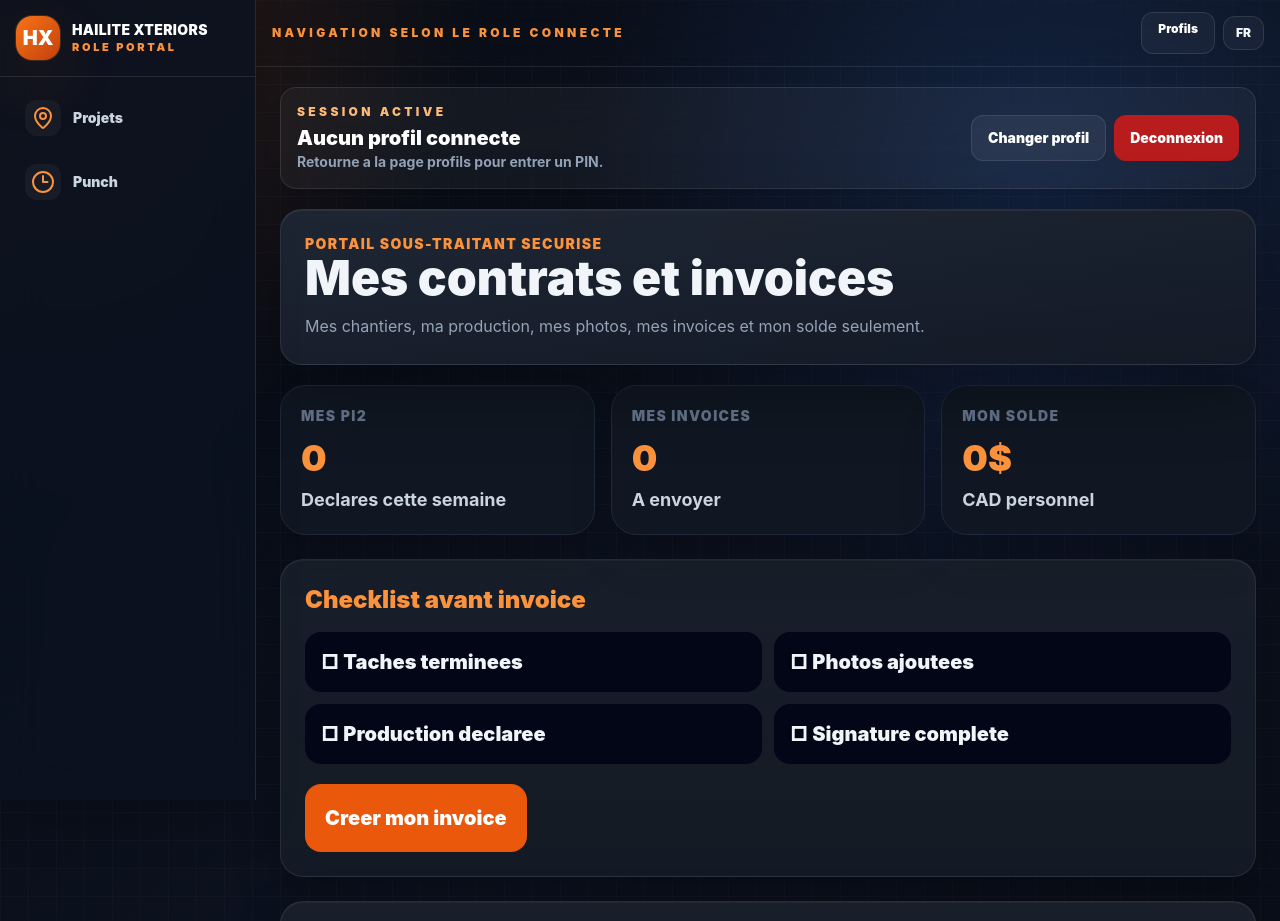
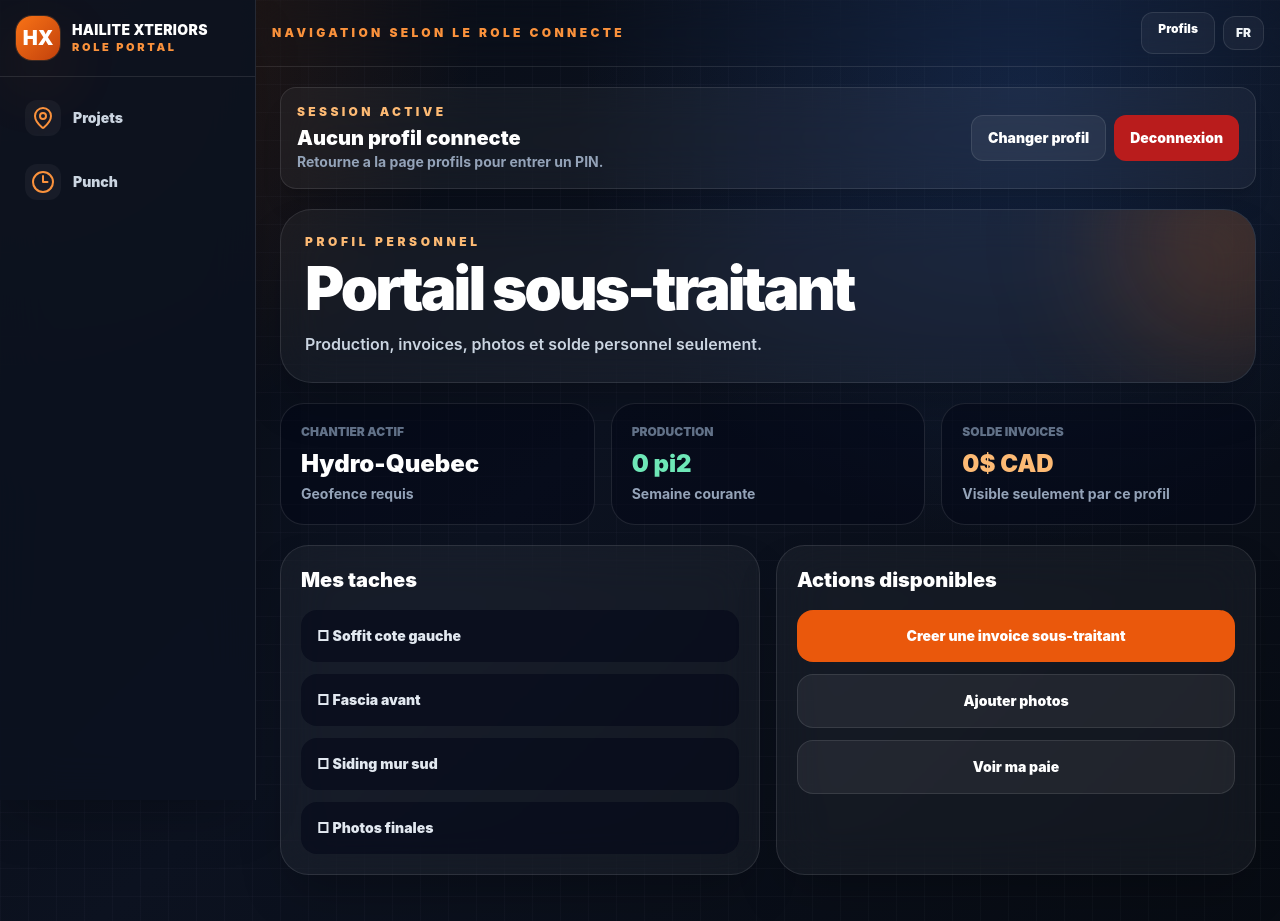
Before and after one commit to bisaillonpatrick1979-dev/Chatgpt-hailite-, a Next.js app: page /contractor in a window 1280 px wide. Shown: the top 921 px of the page. Built offline with nearby package versions, Linux system fonts and the light colour scheme.

Commit message:
Replace contractor page with personal portal view

```diff
--- a/app/contractor/page.tsx
+++ b/app/contractor/page.tsx
@@ -1,33 +1,10 @@
 import { AppShell } from "@/components/AppShell";
-import { PortalCard } from "@/components/PortalCard";
-import { InvoiceCalculator } from "@/components/InvoiceCalculator";
-import { SignatureBox } from "@/components/SignatureBox";
+import { PersonalPortalView } from "@/components/PersonalPortalView";
 
 export default function Contractor() {
   return (
     <AppShell>
-      <section className="pro-card p-6">
-        <p className="text-sm font-black uppercase tracking-widest text-orange-400">Portail sous-traitant securise</p>
-        <h1 className="text-5xl font-black">Mes contrats et invoices</h1>
-        <p className="large-readable mt-3 text-slate-400">Mes chantiers, ma production, mes photos, mes invoices et mon solde seulement.</p>
-      </section>
-      <section className="mt-5 grid gap-4 md:grid-cols-3">
-        <PortalCard title="Mes pi2" value="0" note="Declares cette semaine" />
-        <PortalCard title="Mes invoices" value="0" note="A envoyer" />
-        <PortalCard title="Mon solde" value="0$" note="CAD personnel" />
-      </section>
-      <section className="pro-panel mt-6 p-6">
-        <h2 className="text-2xl font-black text-orange-400">Checklist avant invoice</h2>
-        <div className="mt-4 grid gap-3 md:grid-cols-2">
-          <div className="rounded-2xl bg-slate-950 p-4 text-xl font-black">□ Taches terminees</div>
-          <div className="rounded-2xl bg-slate-950 p-4 text-xl font-black">□ Photos ajoutees</div>
-          <div className="rounded-2xl bg-slate-950 p-4 text-xl font-black">□ Production declaree</div>
-          <div className="rounded-2xl bg-slate-950 p-4 text-xl font-black">□ Signature complete</div>
-        </div>
-        <button className="mt-5 rounded-2xl bg-orange-600 p-5 text-xl font-black text-white">Creer mon invoice</button>
-      </section>
-      <InvoiceCalculator />
-      <SignatureBox />
+      <PersonalPortalView type="contractor" />
     </AppShell>
   );
 }
```
